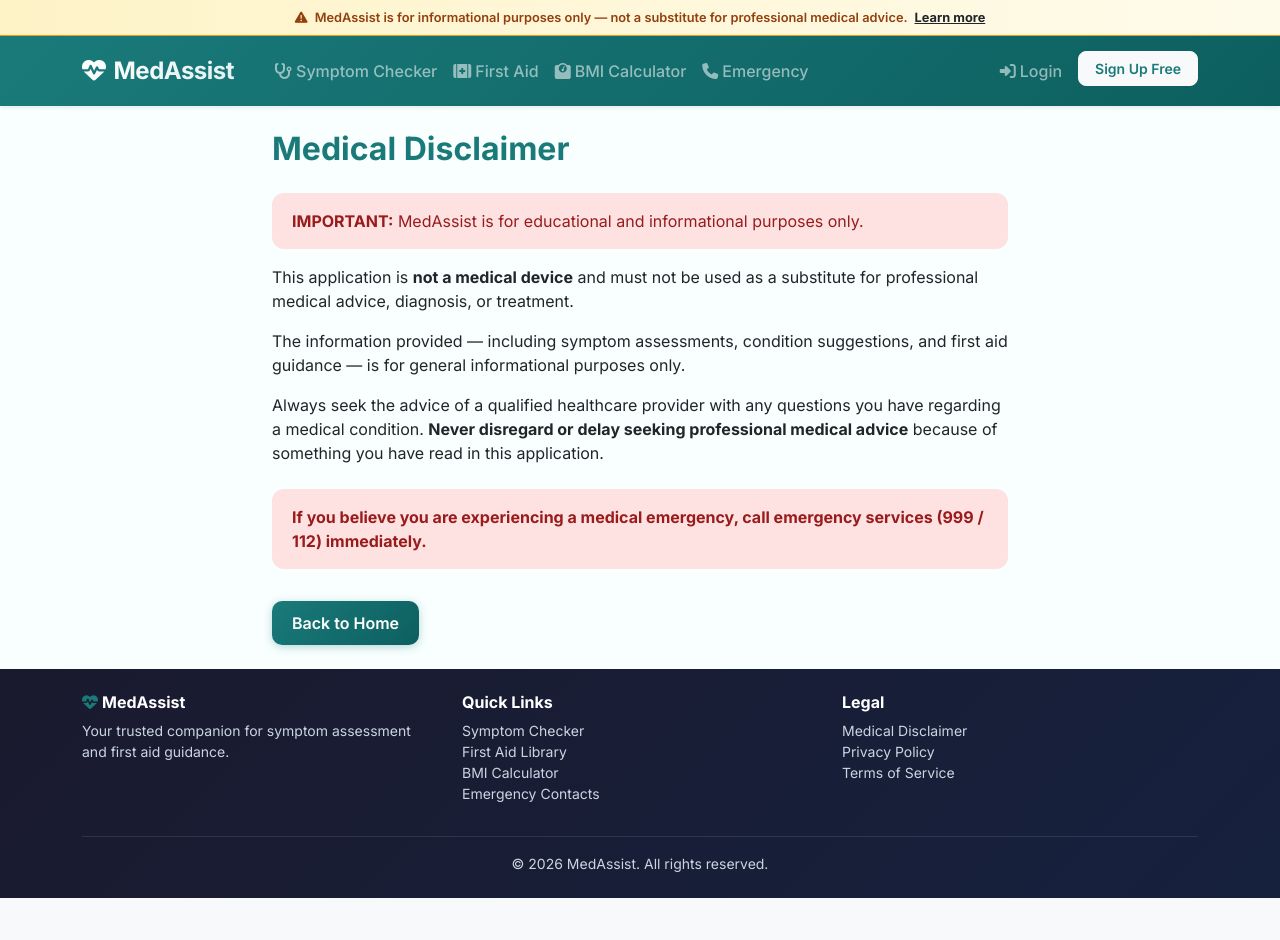
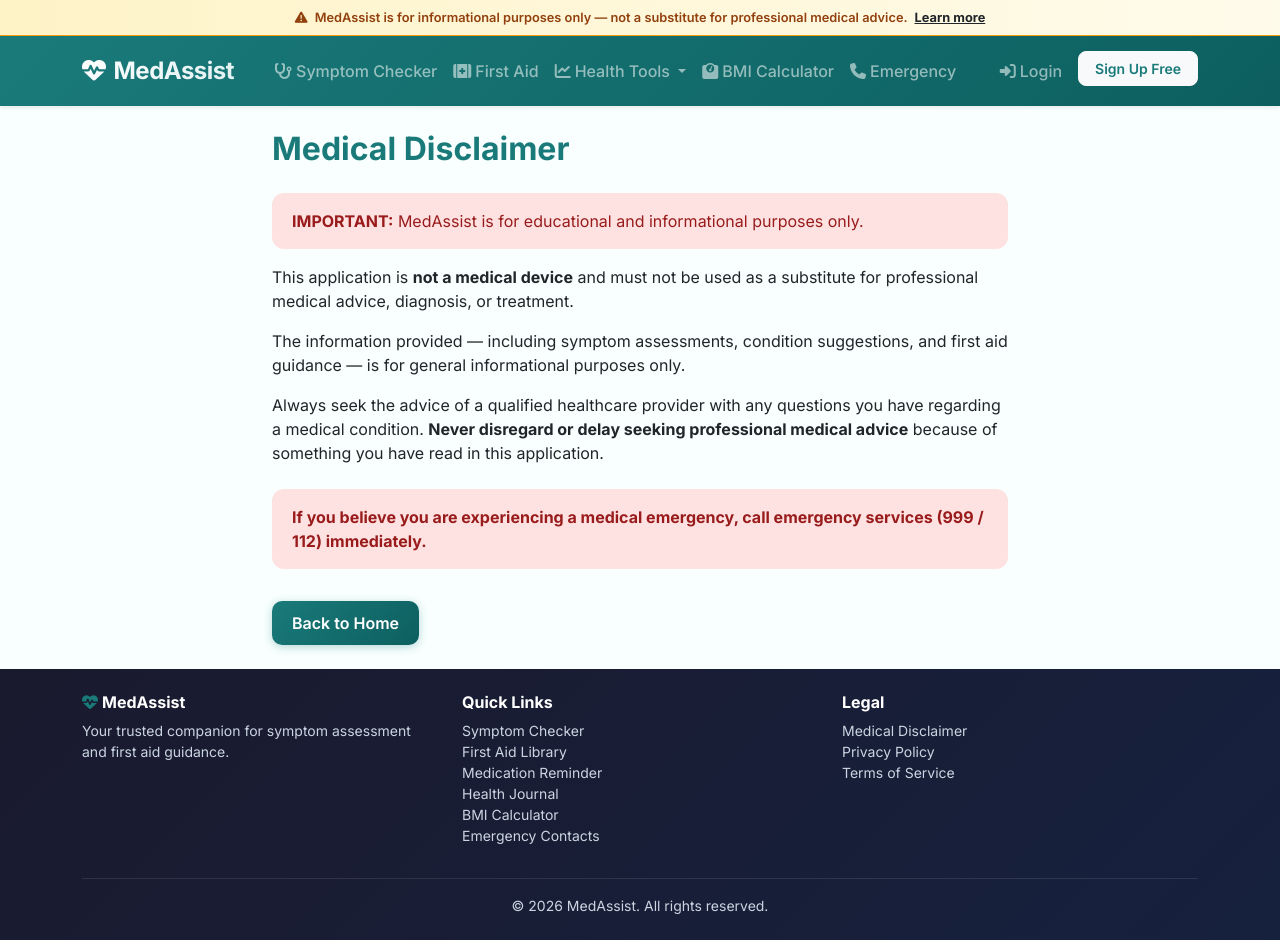
Before and after one commit to winstone-1/med-assist, a Flask app: page /disclaimer in a window 1280 px wide. Before the commit the page ends 898 px from the top, so only its background shows below. Run offline with Flask 3, Linux system fonts and the light colour scheme; parts of the project's set-up code (start-up, migrations or seed data) failed here and were passed over.

Commit message:
feat: add Health Tools dropdown with links to Medication Reminder, Health Journal, Appointments, BP Tracker, and Wellness Tips

```diff
--- a/templates/base.html
+++ b/templates/base.html
@@ -38,6 +38,28 @@
             <a class="nav-link" href="{{ url_for('firstaid_list') }}">
               <i class="fa-solid fa-kit-medical me-1"></i>First Aid
             </a>
+          </li>
+          <li class="nav-item dropdown">
+            <a class="nav-link dropdown-toggle" href="#" role="button" data-bs-toggle="dropdown">
+              <i class="fa-solid fa-chart-line me-1"></i>Health Tools
+            </a>
+            <ul class="dropdown-menu">
+              <li><a class="dropdown-item" href="{{ url_for('medications') }}">
+                <i class="fa-solid fa-pill me-2"></i>Medication Reminder
+              </a></li>
+              <li><a class="dropdown-item" href="{{ url_for('journal') }}">
+                <i class="fa-solid fa-book-journal-whills me-2"></i>Health Journal
+              </a></li>
+              <li><a class="dropdown-item" href="{{ url_for('appointments') }}">
+                <i class="fa-solid fa-calendar-check me-2"></i>Appointments
+              </a></li>
+              <li><a class="dropdown-item" href="{{ url_for('bp_tracker') }}">
+                <i class="fa-solid fa-heartbeat me-2"></i>BP Tracker
+              </a></li>
+              <li><a class="dropdown-item" href="{{ url_for('wellness') }}">
+                <i class="fa-solid fa-leaf me-2"></i>Wellness Tips
+              </a></li>
+            </ul>
           </li>
           <li class="nav-item">
             <a class="nav-link" href="{{ url_for('bmi_calculator') }}">
@@ -130,6 +152,8 @@
           <ul class="list-unstyled small">
             <li><a href="{{ url_for('symptom_form') }}" class="text-muted text-decoration-hover">Symptom Checker</a></li>
             <li><a href="{{ url_for('firstaid_list') }}" class="text-muted text-decoration-hover">First Aid Library</a></li>
+            <li><a href="{{ url_for('medications') }}" class="text-muted text-decoration-hover">Medication Reminder</a></li>
+            <li><a href="{{ url_for('journal') }}" class="text-muted text-decoration-hover">Health Journal</a></li>
             <li><a href="{{ url_for('bmi_calculator') }}" class="text-muted text-decoration-hover">BMI Calculator</a></li>
             <li><a href="{{ url_for('emergency') }}" class="text-muted text-decoration-hover">Emergency Contacts</a></li>
           </ul>
```
